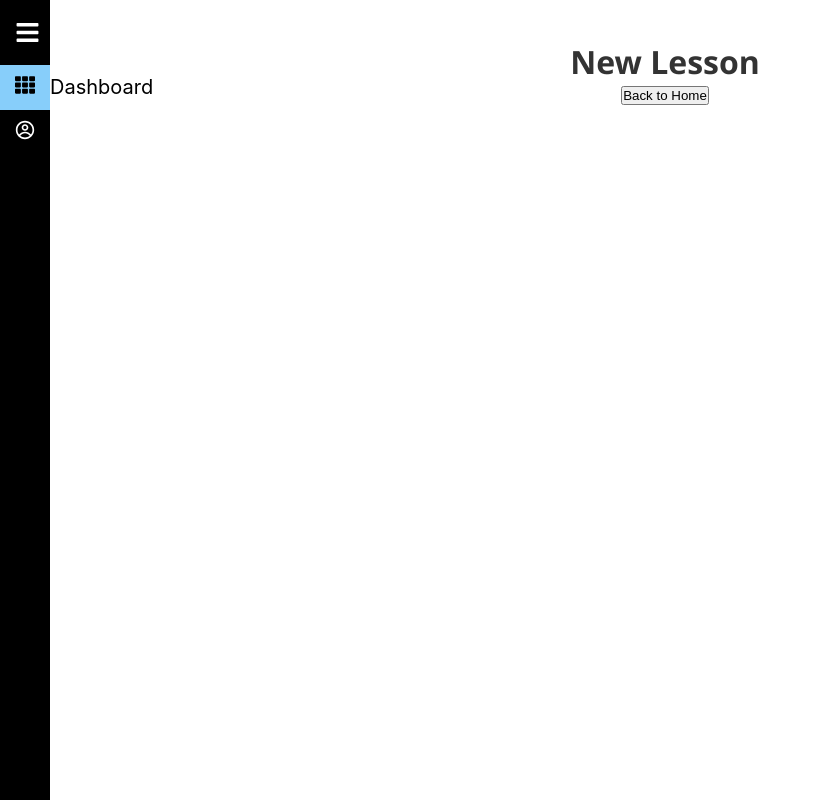
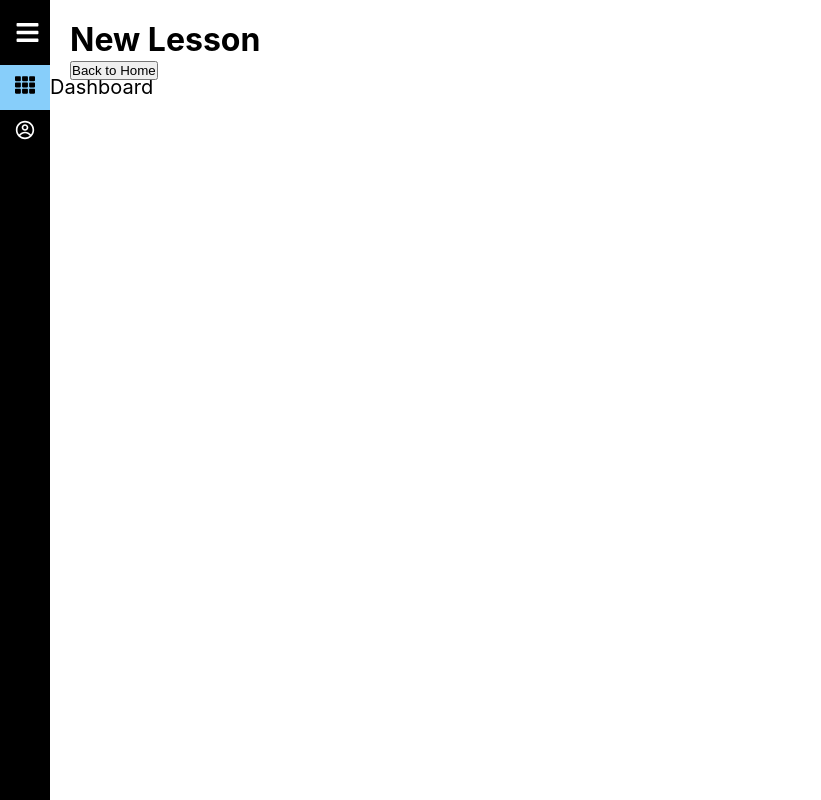
Before and after one commit to mozin751/ICHack24, a React (Create React App) app in the folder my-app/: page / in a window 1280 px wide. Both pictures are taken after a click on the button "Create Lesson". Shown: the whole page, without its empty margins (0-821 px from the left). Built offline with nearby package versions, Linux system fonts and the light colour scheme.

Commit message:
Added Rohan's code for new_lesson

```diff
--- a/my-app/src/components/dashboard.js
+++ b/my-app/src/components/dashboard.js
@@ -1,4 +1,5 @@
 import {React,useState } from "react";
+import NewLesson from "./new_lesson";
 const Dashboard = () => {
     const [page, setPage] = useState("home"); // Added to manage page state
     const students = [
@@ -29,12 +30,7 @@ const Dashboard = () => {
     ];
 
     if (page === "newLesson") {
-      return (
-        <div className="App">
-          <h1>New Lesson</h1>
-          <button onClick={() => setPage("home")}>Back to Home</button>
-        </div>
-      );
+      return <NewLesson setPage = {setPage} />;
     }
 
     return (
@@ -58,7 +54,7 @@ const Dashboard = () => {
                 <td>{student.lessonsCompleted}</td>
                 <td>{student.testsCompleted}</td>
                 <td>{student.testsMissed}</td>
-                <td>{student.averageMark}</td>
+                <td>{student.averageMark}</td>w
               </tr>
             ))}
           </tbody>
--- /dev/null
+++ b/my-app/src/components/new_lesson.js
@@ -0,0 +1,13 @@
+import React from "react";
+
+function NewLesson({ setPage }) {
+  return (
+    <div className="NewLesson">
+      <h1>New Lesson</h1>
+      {/* You can add form elements or other content here as needed */}
+      <button onClick={() => setPage("home")}>Back to Home</button>
+    </div>
+  );
+}
+
+export default NewLesson;
```
